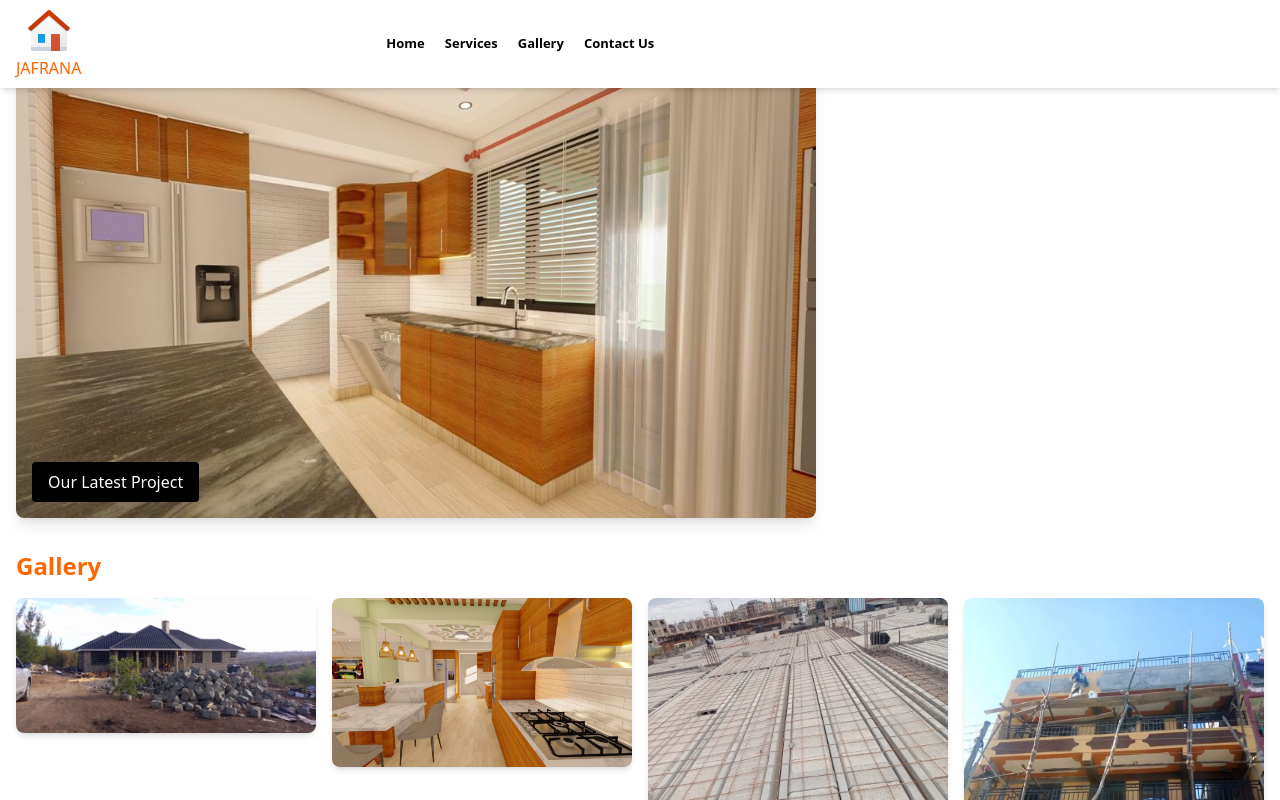
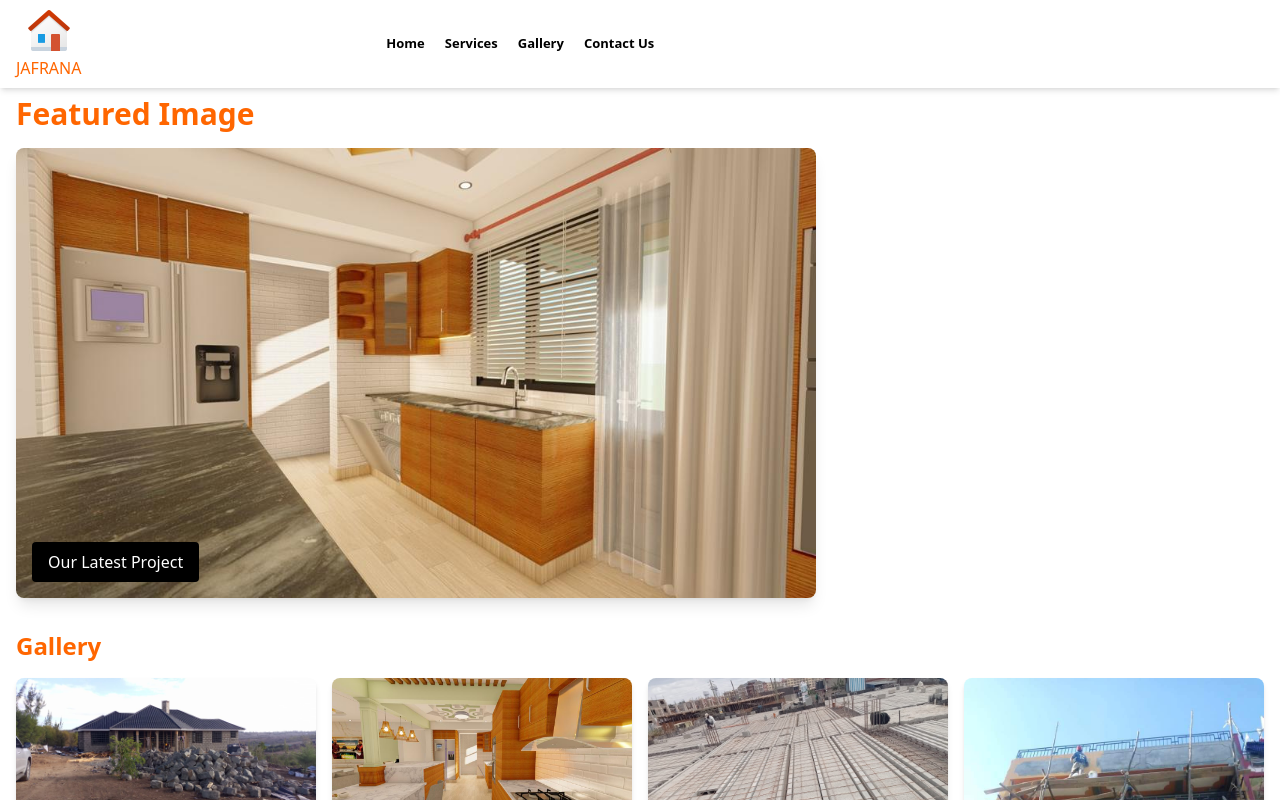
Before and after one commit to matthewkuria/jafrana, a Next.js app: page /gallery in a window 1280 px wide. Shown: the top 800 px of the page. Built offline with nearby package versions, Linux system fonts and the light colour scheme.

Commit message:
Add 80px to the margin top for the gallery

```diff
--- a/app/gallery/page.tsx
+++ b/app/gallery/page.tsx
@@ -11,7 +11,7 @@
   const [featuredImage, setFeaturedImage] = useState(mainImage)
 
   return (
-    <div className="min-h-screen p-4">
+    <div className="min-h-screen p-4 mt-20">
       {/* Featured Image Section */}
       <div className="mb-8">
         <h1 className="text-3xl font-bold text-primary mb-4">Featured Image</h1>
```
